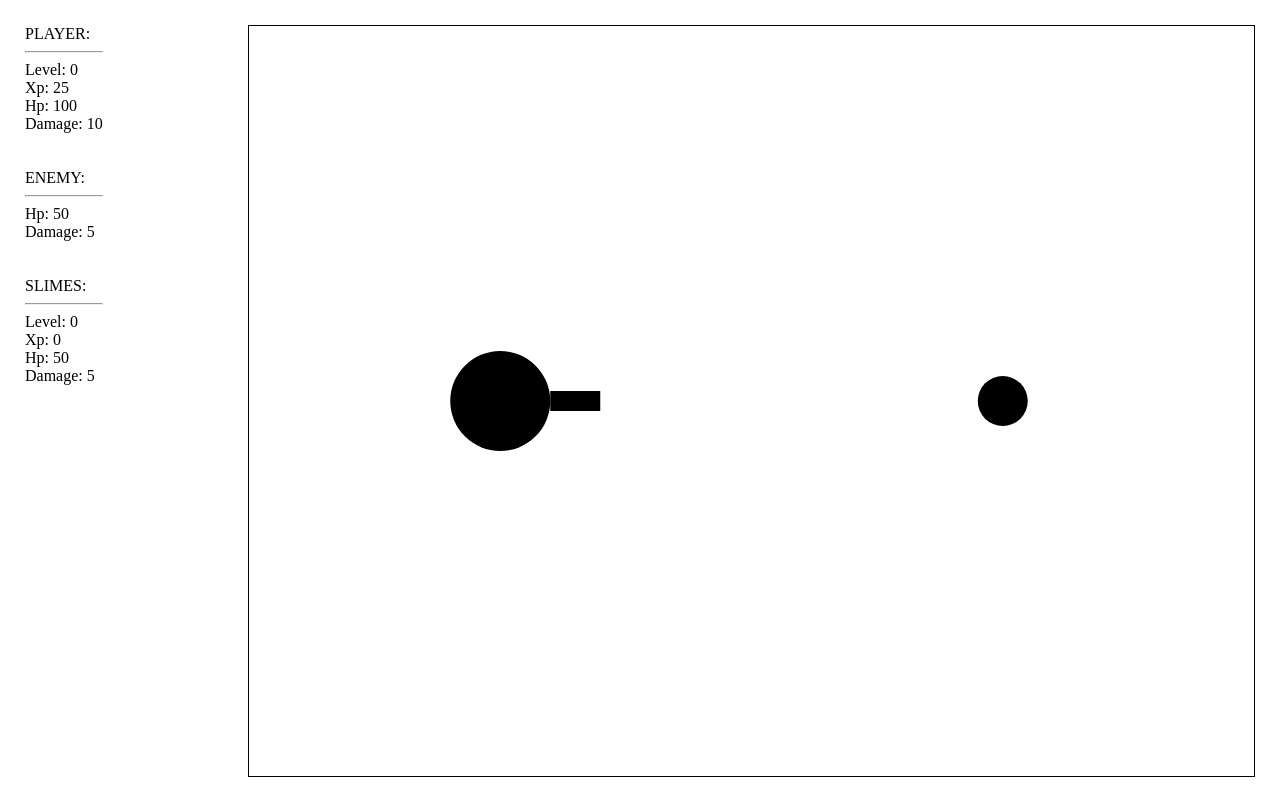
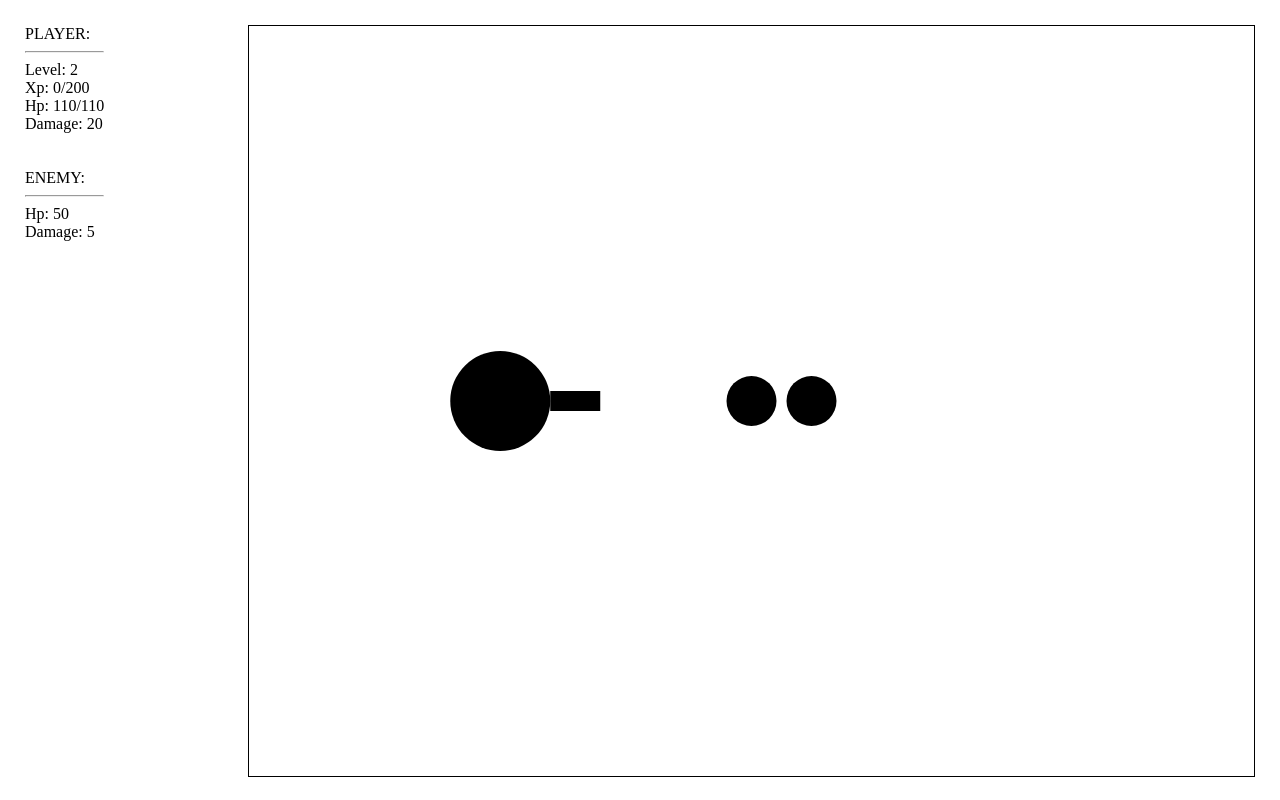
Before and after one commit to xx69xx/xx69xx.github.io, a plain HTML site: page index.html in a window 1280 px wide. Drawn offline with Linux system fonts and the light colour scheme.

Commit message:
Add files via upload

```diff
--- a/index.html
+++ b/index.html
@@ -10,21 +10,14 @@
 			PLAYER:<br>
 			<hr>
 			Level: <font id="player_lvl"></font><br>
-			Xp: <font id="player_xp"></font><br>
-			Hp: <font id="player_hp"></font><br>
+			Xp: <font id="player_xp"></font>/<font id="player_maxxp"></font><br>
+			Hp: <font id="player_hp"></font>/<font id="player_maxhp"></font><br>
 			Damage: <font id="player_dmg"></font><br>
 			<br><br>
 			ENEMY:<br>
 			<hr>
 			Hp: <font id="enemy_hp"></font><br>
 			Damage: <font id="enemy_dmg"></font><br>
-			<br><br>
-			SLIMES:<br>
-			<hr>
-			Level: <font id="slimes_lvl"></font><br>
-			Xp: <font id="slimes_xp"></font><br>
-			Hp: <font id="slimes_hp"></font><br>
-			Damage: <font id="slimes_dmg"></font><br>
 		</div>
 
 		<canvas id="canvas"></canvas>
--- a/script.js
+++ b/script.js
@@ -3,8 +3,8 @@ var ctx = canvas.getContext("2d");
 canvas.setAttribute("width", window.innerWidth-275);
 canvas.setAttribute("height", window.innerHeight-50);
 
-var player = {lvl:0, xp:0, dmg:10, hp:100};
-var slimes = {lvl:0, xp:0, hp:50, dmg:5};
+var player = {lvl:1, xp:0, dmg:10, hp:100, maxhp:100};
+var slimes = {lvl:1, xp:0, hp:50, dmg:5};
 var enemies = [{hp:slimes.hp, dmg:slimes.dmg}];
 
 var framecount = 0;
@@ -14,6 +14,9 @@ function frame(){
 
 	if(framecount%60==0){
 		attack();
+	}
+
+	if(framecount%120==0){
 		spawn();
 	}
 
@@ -24,38 +27,42 @@ function frame(){
 }
 
 function attack(){
+	for(var i = 0; i < enemies.length; i++){
+		player.hp -= enemies[i].dmg;
+		if(player.hp<=0){
+			alert("you died");
+			location.reload();
+		}
+	}
+
 	enemies[0].hp -= player.dmg;
 	if(enemies[0].hp<=0){
 		enemies.shift();
-		player.xp += 25;
-		if(player.xp>=100){
-			player.xp = 0
+		player.xp += 100;
+		if(player.xp>=player.lvl*100){
+			player.xp = 0;
 			player.lvl++;
-			player.hp+=10;
+			player.maxhp+=10;
+			player.hp=player.maxhp;
 			player.dmg+=10;
 		}
 	}
 }
 
 function spawn(){
-	if(enemies.length == 0){
-		enemies.push({hp:slimes.hp, dmg:slimes.dmg});
-	}
+	enemies.push({hp:slimes.hp, dmg:slimes.dmg});
 }
 
 function menu(){
 	document.getElementById("player_lvl").innerHTML = player.lvl;
 	document.getElementById("player_xp").innerHTML = player.xp;
+	document.getElementById("player_maxxp").innerHTML = player.lvl*100;
 	document.getElementById("player_hp").innerHTML = player.hp;
+	document.getElementById("player_maxhp").innerHTML = player.maxhp;
 	document.getElementById("player_dmg").innerHTML = player.dmg;
 
 	document.getElementById("enemy_hp").innerHTML = enemies[0].hp;
 	document.getElementById("enemy_dmg").innerHTML = enemies[0].dmg;
-
-	document.getElementById("slimes_lvl").innerHTML = slimes.lvl;
-	document.getElementById("slimes_xp").innerHTML = slimes.xp;
-	document.getElementById("slimes_hp").innerHTML = slimes.hp;
-	document.getElementById("slimes_dmg").innerHTML = slimes.dmg;
 }
 
 function draw(){
@@ -74,11 +81,13 @@ function draw(){
 		ctx.fill();
 	}
 
-	ctx.fillStyle = "rgb("+Math.round(255-enemies[0].hp/50*255)+", "+Math.round(255-enemies[0].hp/50*255)+","+Math.round(255-enemies[0].hp/50*255)+")";
-	ctx.beginPath();
-	ctx.arc(canvas.width/4*3,canvas.height/2,25,0,Math.PI*2);
-	ctx.closePath();
-	ctx.fill();
+	for(var i = 0; i < enemies.length; i++){
+		ctx.fillStyle = "rgb("+Math.round(255-enemies[i].hp/50*255)+", "+Math.round(255-enemies[i].hp/50*255)+","+Math.round(255-enemies[i].hp/50*255)+")";
+		ctx.beginPath();
+		ctx.arc(canvas.width/4*2+i*60,canvas.height/2,25,0,Math.PI*2);
+		ctx.closePath();
+		ctx.fill();
+	}
 }
 
 frame();
```
